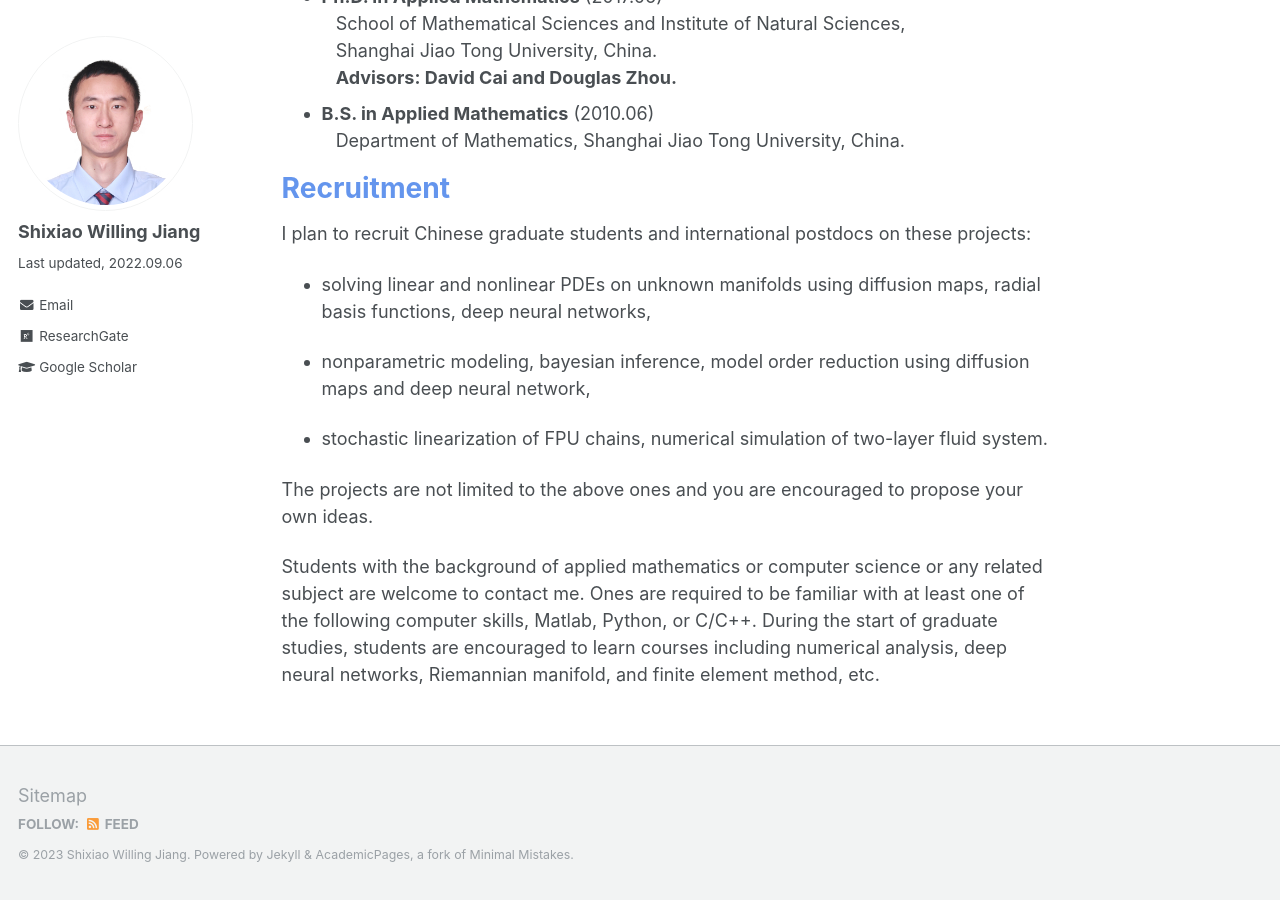
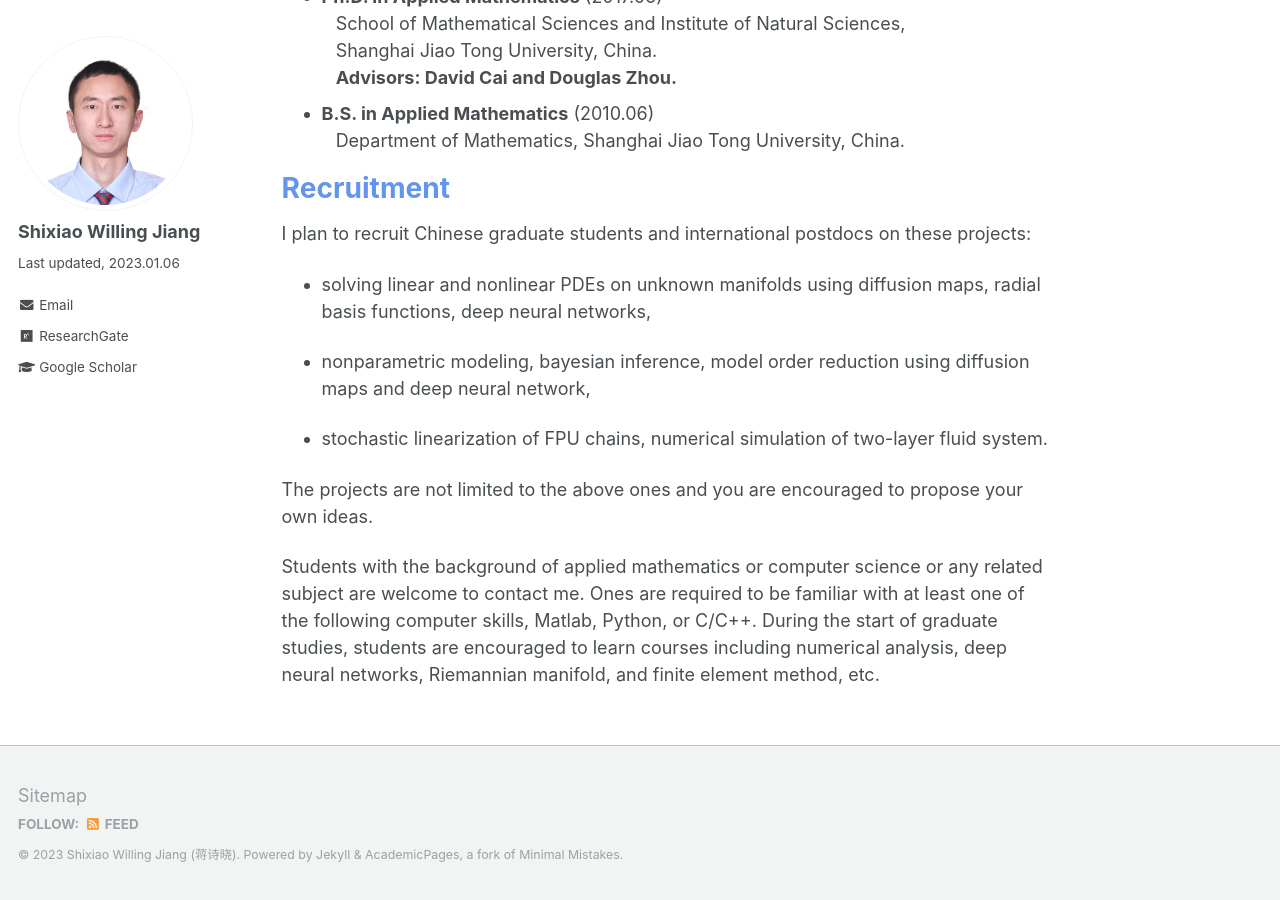
Before and after one commit to willingjiang/willingjiang.github.io, a Jekyll site: the page built from _pages/about.md, in a window 1280 px wide and 900 px high, scrolled down 1254 px. Built offline with Jekyll 4.4.1, drawn with Linux system fonts in a browser that asks for light colours.

Commit message:
Update _config.yml

```diff
--- a/_config.yml
+++ b/_config.yml
@@ -9,7 +9,7 @@
 locale                   : "en-US"
 title                    : "Shixiao JIANG's HOME" #"Your Name / Site Title"
 title_separator          : "-"
-name                     : &name "Shixiao Willing Jiang"
+name                     : &name "Shixiao Willing Jiang (蒋诗晓)"
 description              : &description "personal description"
 url                      : https://willingjiang.github.io # the base hostname & protocol for your site e.g. "https://mmistakes.github.io"
 baseurl                  : "" # the subpath of your site, e.g. "/blog"
@@ -82,7 +82,7 @@ analytics:
 author:
   name             : "Shixiao Willing Jiang"
   avatar           : "my_profile.JPG"
-  bio              : "Last updated, 2022.09.06" #"Your biography for the left-hand sidebar"
+  bio              : "Last updated, 2023.01.06" #"Your biography for the left-hand sidebar"
   location         : #"Location"
   employer         :
   pubmed           : #"https://www.ncbi.nlm.nih.gov/pubmed/?term=john+snow"
```
